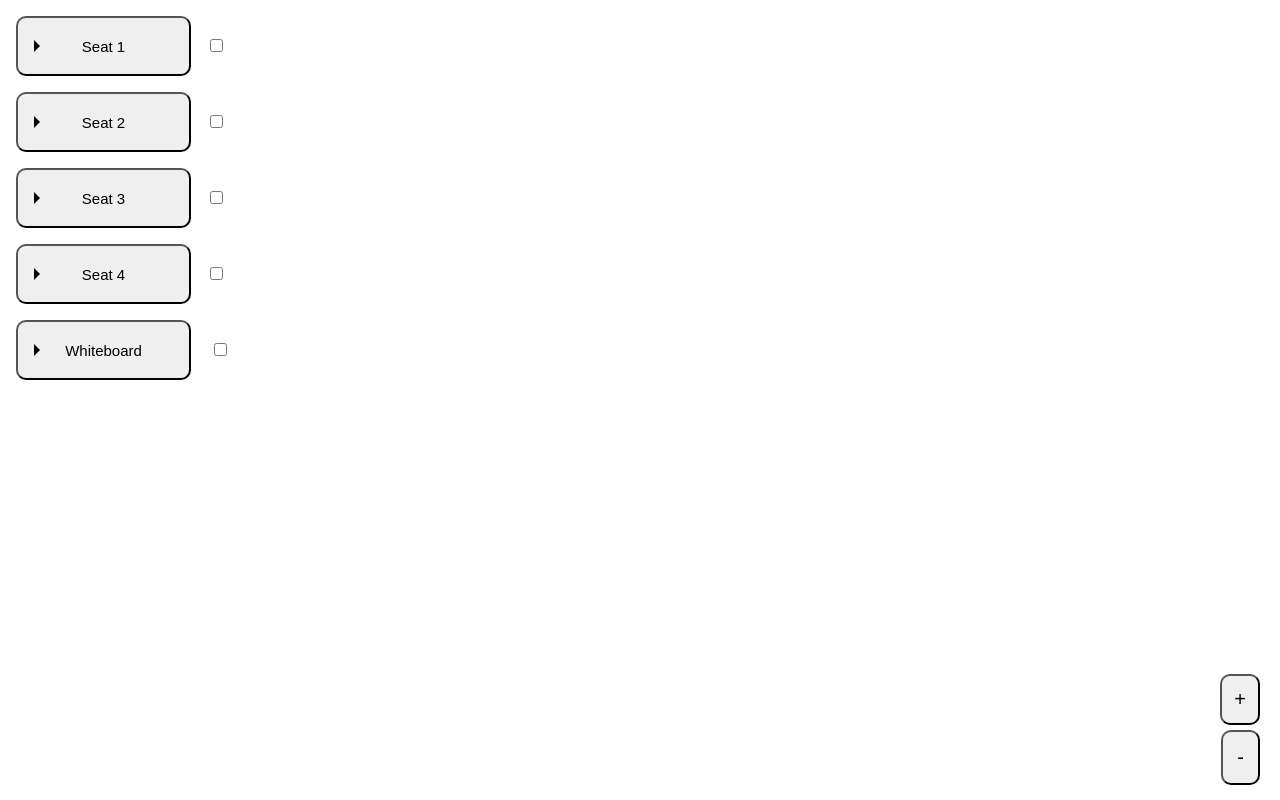
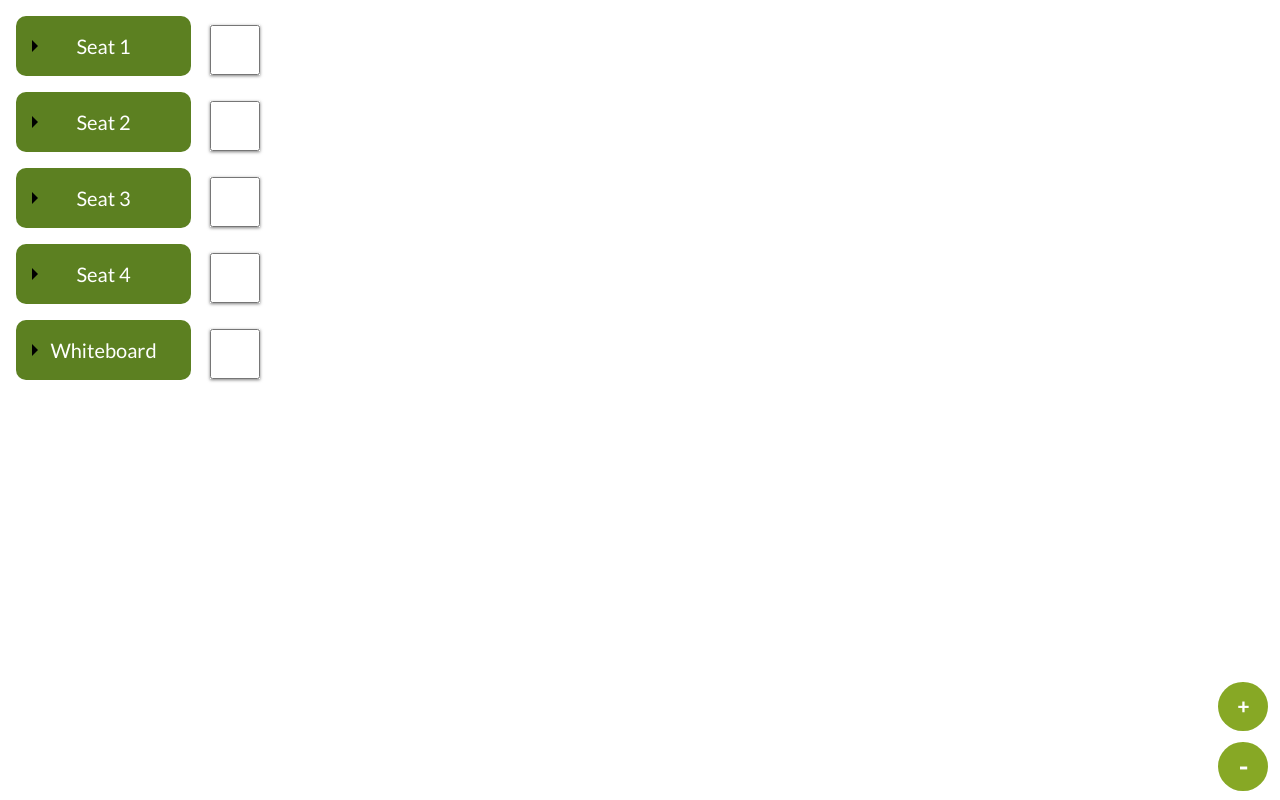
Before and after one commit to sam-alston/library_app, a PHP site: page /prototype/popup.html in a window 1280 px wide. Run offline with PHP 8.4, Linux system fonts and the light colour scheme.

Commit message:
Updated the layout and fixed some functionality

```diff
--- a/source/prototype/popup.css
+++ b/source/prototype/popup.css
@@ -1,29 +1,47 @@
+@import url('https://fonts.googleapis.com/css?family=Lato');
+
 #minus
 {
-	border-radius: 10px;
-	position: fixed;
 	bottom: 5px;
 	right: 10px;
-	padding: 14px;
-	margin: 10px;
-	font-size: 20px;
-	text-align: center;
-	outline: none;
+	border-radius: 100%;
+	position: fixed;
+	background-color: #87A825;
+    border: none;
+    color: white;
+    padding-right: 20.6666666px;
+    padding-left: 20.6666666px;
+    padding-top: 9.75px;
+    padding-bottom: 9.75px;
+    text-align: center;
+    text-decoration: none;
+    font-size: 25px;
+    margin: 4px 2px;
     cursor: pointer;
+    font-weight: bolder;
+    font-family: 'Lato', sans-serif;
 }
 
 #plus
 {
-	border-radius: 10px;
-	position: fixed;
 	bottom: 65px;
 	right: 10px;
-	padding: 12px;
-	margin: 10px;
-	font-size: 20px;
-	text-align: center;
-	outline: none;
+	border-radius: 100%;
+	position: fixed;
+	background-color: #87A825;
+    border: none;
+    color: white;
+    padding-right: 19.2px;
+    padding-left: 19.2px;
+    padding-top: 12.75px;
+    padding-bottom: 12.75px;
+    text-align: center;
+    text-decoration: none;
+    font-size: 20px;
+    margin: 4px 2px;
     cursor: pointer;
+    font-weight:bolder;
+    font-family: 'Lato', sans-serif;
 }
 
 .div
@@ -36,14 +54,17 @@
 
 .action_label
 {
-	padding: 16px;
-	margin: 0px;
-	font-size: 15px;
+	padding: 8px;
+	margin: 8px;
+	font-size: 20px;
+	font-family: 'Lato', sans-serif;
 }
 
 .dropbutton, .wb
 {
+	background-color: #5C8021;
 	border-radius: 10px;
+	border: none;
     position: relative;
     width: 175px;
     height: 60px;
@@ -52,12 +73,9 @@
     margin-right: 15px;
     outline: none;
     cursor: pointer;
-    font-size: 15px;
-}
-
-.wb
-{
-	margin-left: none;
+    color: white;
+    font-size: 20px;
+    font-family: 'Lato', sans-serif;
 }
 
 .dropbutton:after, .wb:after
@@ -81,3 +99,11 @@
     border-width: 6px 6px 0 6px ;
     margin-top: -3px;
 }
+
+.inuse_input, .action_input{
+    width:50px;
+    height:50px;
+    border-radius: 100%;
+  	vertical-align: middle;
+  	box-shadow: 0px 1px 3px rgba(0,0,0,0.5);
+}
--- a/source/prototype/popup.html
+++ b/source/prototype/popup.html
@@ -20,29 +20,26 @@
 	<!-- Cannot have the same class name as seat dropdown button because we add a
 		 event listener to the seat dropdown and search for it by class name-->
 		<button onclick="wb_drop()" id="wb_button" class="wb">
-			<label>
-				Whiteboard
-			</label>
-		</button>
-		<input type="checkbox" name="wb"/>
+			<label>Whiteboard</label></button><input type="checkbox" name="wb" class="inuse_input"/>
 
 		<div id="wb_div">
 			<div id="wb_label" class="div">
+
+				<input type="radio" name="wb" value="partion" class="action_input"/>
 				<label class="action_label">
-					Partion
-				</label> <input type="radio" name="wb" value="partion"/> <br />
+					Partion </label> <br />
 
+				<input type="radio" name="wb" value="writing" class="action_input"/>
 				<label class="action_label">
-					Writing
-				</label> <input type="radio" name="wb" value="writing"/> <br />
+					Writing </label> <br />
 
+				<input type="radio" name="wb" value="other" class="action_input"/>
 				<label class="action_label">
-					Other
-				</label> <input type="radio" name="wb" value="other"/> <br />
+					Other </label> <br />
 			</div>
 		</div>
 	</div>
-	<button onclick="minus()" id="minus"> - </button>
+	<button onclick="minus()" id="minus">-</button>
 	<button onclick="plus()" id="plus">+</button>
 
 <script>
@@ -56,12 +53,15 @@ var furniture = {
 	seat_places: []
 	};
 
+//Used to keep track of the seat drop down that is open
+var open = "";
 var actions = ['occupied', 'study', 'social', 'tech'];
 
 //Used to keep track of if the seat being added is a default seat or a seat that was added on
 //Needed so we can automatically check the checkbox when adding seats
 var isDefualtSeat = false;
 
+//Walks though all of the seats at a specific table
 for (i = 0; i < furniture.num_seats; i++)
 {
 	isDefualtSeat = true;
@@ -88,17 +88,14 @@ function plus()
 //used to make unique id's for each of the elements
 	var length = furniture.seat_places.length;
 
-//create the label for the checkbox, will be Seat + (seat #)
-	//var label = document.createElement('label');
-	//label.id = "label"+length;
-	//label.appendChild(document.createTextNode(' Seat ' + (length)));
-
 //create the checkbox for the occupied input
 	var cb = document.createElement('input');
 	cb.type = "checkbox";
 	cb.id = "checkbox"+ length;
-	cb.name = "seat";
-	cb.value = "occupied";
+	cb.className = "inuse_input";
+	cb.name = "occupied"+length;
+
+//If the user added a seat that was not a default seat, set the checkbox to checked
 	if (!isDefualtSeat)
 	{
 		cb.checked = true;
@@ -111,7 +108,7 @@ function plus()
 	dd_button.className = "dropbutton";
 
 //append the text for the seat to the button so we can change the arrow
-//makes it easier for the user to press
+//also makes it easier for the user to press
 	dd_button.appendChild(document.createTextNode(' Seat ' + (length)));
 
 //creates a div the will be in the drop down menu with more options for each seat
@@ -125,8 +122,8 @@ function plus()
 	var br = document.createElement('br');
 	br.id = "br"+length;
 
+//Append each element to the document
 	document.body.firstElementChild.appendChild(dd_button);
-	//document.body.firstElementChild.appendChild(label);
 	document.body.firstElementChild.appendChild(cb);
 	document.body.firstElementChild.appendChild(dd_div);
 	document.body.firstElementChild.appendChild(br);
@@ -134,9 +131,25 @@ function plus()
 //this is the variable for the drop down menu
 	var dd = document.getElementsByClassName("dropbutton");
 
+//Adds a click listener to the drop down button to open the dropdown menu
 	dd[(dd.length - 1)].addEventListener("click",
     	function()
     		{
+
+//Check to see if another dropdown is open, if it is close it
+    			if (this.id != open	&& open != "")
+    			{
+    				var div_close = document.getElementById(open);
+
+    			//Check to make sure we didn't remove the seat object that was open
+    				if(div_close != null)
+    				{
+    					div_close.className = div_close.className.replace(" active", "");
+    					div_close = div_close.nextElementSibling.nextElementSibling;
+    					div_close.style.display = "none";
+    				}
+    			}
+
         		var div = this.nextElementSibling.nextElementSibling;
        			if (div.style.display === "block")
        			{
@@ -148,9 +161,11 @@ function plus()
         		{
            			div.style.display = "block";
            			this.className += " active";
+           			open = this.id;
         		}
     		});
 
+//Reset the the bool check for a default seat
     isDefualtSeat = false;
 }
 
@@ -172,9 +187,6 @@ function minus(){
     	var removeDD_div = document.getElementById("dd_div"+length);
     	removeDD_div.remove();
 
-		//var removeLabel = document.getElementById("label"+length);
-    	//removeLabel.remove();
-
     	var removeCB = document.getElementById("checkbox"+length);
     	removeCB.remove();
 
@@ -184,6 +196,7 @@ function minus(){
     	furniture.seat_places.pop();
 	}
 
+//If the user tries to delete a default seat prompt an error telling them they can't
 	else
 	{
 		alert("You can't remove default seats");
@@ -206,19 +219,19 @@ function div_content(dd_div)
 			{
 				property = titleCase(property);
 				var label = document.createElement('label');
-				label.id = property+i;
+				label.id = property+length;
 				label.className = "action_label";
 				label.appendChild(document.createTextNode(property));
 
 				//creates the checkbox for the action
 				var input = document.createElement('input');
 				input.type = "checkbox";
-				input.id = "cb"+i;
+				input.id = "cb"+length;
 				input.className = "action_input";
-				input.name = property;
+				input.name = property+length;
 
+				dd_div.appendChild(input);
 				dd_div.appendChild(label);
-				dd_div.appendChild(input);
 
 				var br = document.createElement('br');
 				br.id = "br"+property;
@@ -228,6 +241,10 @@ function div_content(dd_div)
 	}
 }
 
+//Expects: Nothing
+//Returns: Nothing
+//Output: Used to show and hide the whiteboard dropdown when the button is clicked
+//		  also, sets class name to active when clicked, so we can change the arrow effect
 function wb_drop()
 {
     var div = document.getElementById('wb_label');
@@ -244,6 +261,9 @@ function wb_drop()
     }
 }
 
+//Expects: String
+//Returns: That string in titlecase
+//Output: Used to make all the seats and actions titlecase
 function titleCase(str)
 {
 
```
Also changed, not shown: 2 other files.
